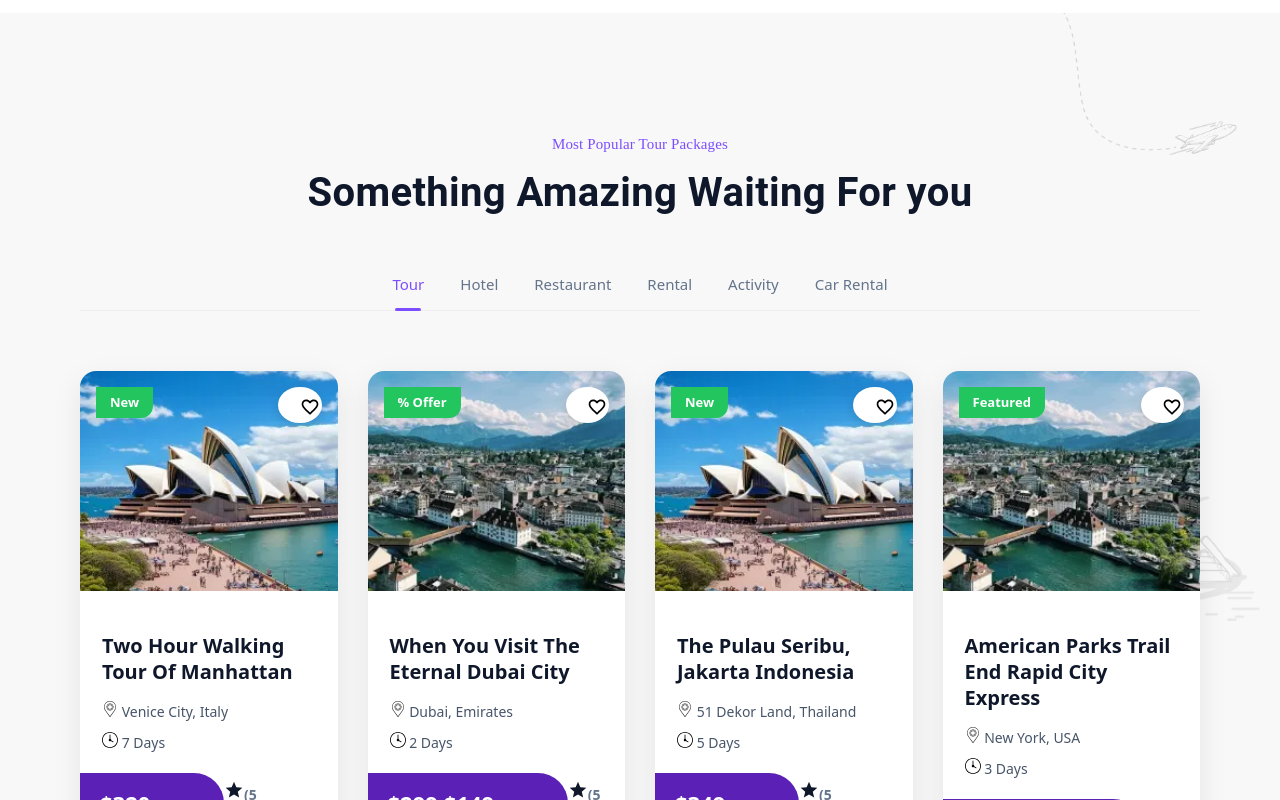
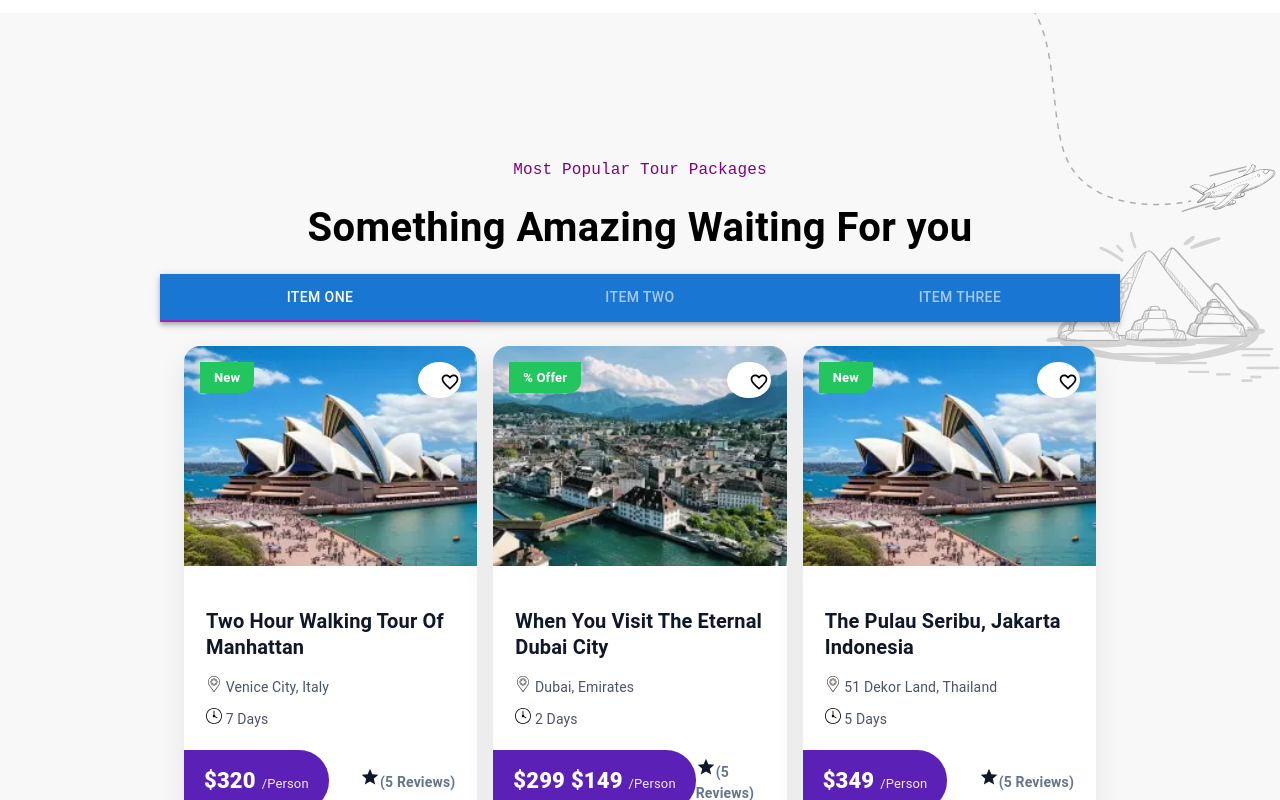
Before and after one commit to irvingRodriguezDev/experiencias-mexico-front, a React (Vite) app: page / in a window 1280 px wide. Shown: the part 1280-2080 px from the top of the page. Built offline with nearby package versions, Linux system fonts and the light colour scheme.

Commit message:
add changues for tours section

```diff
--- a/src/components/Explore/explore.css
+++ b/src/components/Explore/explore.css
@@ -2,7 +2,7 @@
   position: relative;
   height: 80vh;
   min-height: 600px;
-  background: url("/explore/hero.jpg") center/cover no-repeat;
+  background: url("../../assets//banner_explore.png") center/cover no-repeat;
   display: flex;
   align-items: center;
   justify-content: center;
@@ -14,7 +14,7 @@
   position: absolute;
   inset: 0;
   background: linear-gradient(
-    180deg,
+    10deg,
     rgba(0, 0, 0, 0.35),
     rgba(0, 0, 0, 0.15),
     rgba(0, 0, 0, 0.4)
--- a/src/components/Offer/Offer.jsx
+++ b/src/components/Offer/Offer.jsx
@@ -68,11 +68,11 @@ const Offer = () => {
           <PlayArrowIcon />
         </Box>
 
-        <Box className='banner-content'>
+        {/* <Box className='banner-content'>
           <span>Enjoy Summer Deals</span>
           <h3>Up to 40% Discount!</h3>
           <Button className='banner-btn'>SEE DETAILS →</Button>
-        </Box>
+        </Box> */}
       </Box>
     </section>
   );
--- a/src/components/Tours/Tours.jsx
+++ b/src/components/Tours/Tours.jsx
@@ -1,10 +1,51 @@
-import { Box, Typography } from "@mui/material";
+import { Box, Grid, Typography } from "@mui/material";
 import TourCard from "./TourCard";
 import "./tours.css";
 import avion from "../../assets/avion.webp";
 import piramides from "../../assets/piramides.webp";
+import volcan from "../../assets/volcan.webp";
 import sidney from "../../assets/sidney.webp";
 import venecia from "../../assets/venecia.webp";
+import PropTypes from "prop-types";
+import { useTheme } from "@mui/material/styles";
+import AppBar from "@mui/material/AppBar";
+import Tabs from "@mui/material/Tabs";
+import Tab from "@mui/material/Tab";
+import { useState } from "react";
+import TourIcon from "../icons/TourIcon";
+
+function TabPanel(props) {
+  const { children, value, index, ...other } = props;
+
+  return (
+    <div
+      role='tabpanel'
+      hidden={value !== index}
+      id={`full-width-tabpanel-${index}`}
+      aria-labelledby={`full-width-tab-${index}`}
+      {...other}
+    >
+      {value === index && (
+        <Box sx={{ p: 3 }}>
+          <Typography>{children}</Typography>
+        </Box>
+      )}
+    </div>
+  );
+}
+
+TabPanel.propTypes = {
+  children: PropTypes.node,
+  index: PropTypes.number.isRequired,
+  value: PropTypes.number.isRequired,
+};
+
+function a11yProps(index) {
+  return {
+    id: `full-width-tab-${index}`,
+    "aria-controls": `full-width-tabpanel-${index}`,
+  };
+}
 const categories = [
   "Tour",
   "Hotel",
@@ -64,33 +105,128 @@ const tours = [
 ];
 
 const Tours = () => {
+  const theme = useTheme();
+  const [value, setValue] = useState(0);
+
+  const handleChange = (event, newValue) => {
+    setValue(newValue);
+  };
   return (
-    <Box className='tours'>
-      <img src={avion} alt='avion' className='tours-avion' />
-      <img src={piramides} alt='piramides' className='tours-piramides' />
+    <Grid container spacing={2} sx={{ backgroundColor: "#f8f8f8" }}>
+      <Grid size={12} sx={{ display: "flex", justifyContent: "flex-end" }}>
+        <img src={avion} />
+      </Grid>
+      <Grid size={12} sx={{ display: "flex", justifyContent: "flex-end" }}>
+        <img src={piramides} />
+      </Grid>
+      <Grid size={12} sx={{ mt: -30 }}>
+        <Grid container spacing={2}>
+          <Grid size={12}>
+            <Typography
+              sx={{ color: "purple" }}
+              textAlign='center'
+              fontFamily='monospace'
+            >
+              Most Popular Tour Packages
+            </Typography>
+          </Grid>
+          <Grid size={12}>
+            <Typography
+              fontWeight='bold'
+              color='#000'
+              textAlign='center'
+              fontSize='40px'
+            >
+              Something Amazing Waiting For you
+            </Typography>
+          </Grid>
+          <Grid size={12} sx={{ display: "flex", justifyContent: "center" }}>
+            <Box
+              sx={{
+                bgcolor: "transparent",
+                width: "75%",
+              }}
+            >
+              <AppBar position='static'>
+                <Tabs
+                  value={value}
+                  onChange={handleChange}
+                  indicatorColor='secondary'
+                  textColor='inherit'
+                  variant='fullWidth'
+                  aria-label='full width tabs example'
+                >
+                  <Tab label='Item One ' {...a11yProps(0)} />
+                  <Tab label='Item Two' {...a11yProps(1)} />
+                  <Tab label='Item Three' {...a11yProps(2)} />
+                </Tabs>
+              </AppBar>
+              <TabPanel value={value} index={0} dir={theme.direction}>
+                <Grid container spacing={2}>
+                  {tours.map((tour, index) => (
+                    <Grid size={{ xs: 12, sm: 6, md: 4, lg: 4 }} key={index}>
+                      <TourCard key={tour.id} tour={tour} />
+                    </Grid>
+                  ))}
+                </Grid>
+              </TabPanel>
+              <TabPanel value={value} index={1} dir={theme.direction}>
+                {tours.map((tour) => (
+                  <TourCard key={tour.id} tour={tour} />
+                ))}
+              </TabPanel>
+              <TabPanel value={value} index={2} dir={theme.direction}>
+                {tours.map((tour) => (
+                  <TourCard key={tour.id} tour={tour} />
+                ))}
+              </TabPanel>
+            </Box>
+          </Grid>
+        </Grid>
+      </Grid>
+      <Grid size={12} sx={{ display: "flex", justifyContent: "flex-start" }}>
+        <img src={volcan} />
+      </Grid>
+    </Grid>
+    // <>
+    //   <img
+    //     src={piramides}
+    //     alt='piramides'
+    //     style={{ border: "3px solid green" }}
+    //   />
+    //   <Box className='tours'>
+    //     <Box
+    //       sx={{ position: "absolute", display: "flex", justifyContent: "end" }}
+    //     >
+    //       <img src={avion} alt='avion' />
+    //     </Box>
 
-      <Typography className='tours-subtitle'>
-        Most Popular Tour Packages
-      </Typography>
+    //     <Typography className='tours-subtitle'>
+    //       Most Popular Tour Packages
+    //     </Typography>
 
-      <Typography className='tours-title'>
-        Something Amazing Waiting For you
-      </Typography>
+    //     <Typography className='tours-title'>
+    //       Something Amazing Waiting For you
+    //     </Typography>
 
-      <Box className='tours-tabs'>
-        {categories.map((item, i) => (
-          <span key={i} className={`tours-tab ${i === 0 ? "active" : ""}`}>
-            {item}
-          </span>
-        ))}
-      </Box>
+    //     <Box className='tours-tabs'>
+    //       {categories.map((item, i) => (
+    //         <span key={i} className={`tours-tab ${i === 0 ? "active" : ""}`}>
+    //           {item}
+    //         </span>
+    //       ))}
+    //     </Box>
 
-      <Box className='tours-grid'>
-        {tours.map((tour) => (
-          <TourCard key={tour.id} tour={tour} />
-        ))}
-      </Box>
-    </Box>
+    //     <Box className='tours-grid'>
+    //       {tours.map((tour) => (
+    //         <TourCard key={tour.id} tour={tour} />
+    //       ))}
+    //     </Box>
+    //     <Box>
+    //       <img src={volcan} />
+    //     </Box>
+    //   </Box>
+    // </>
   );
 };
 
--- /dev/null
+++ b/src/components/icons/TourIcon.jsx
@@ -0,0 +1,25 @@
+import React from "react";
+
+const TourIcon = ({ width }) => {
+  return (
+    <svg
+      viewBox='0 0 24 24'
+      width={width}
+      xmlns='http://www.w3.org/2000/svg'
+      fill='#000000'
+    >
+      <g id='SVGRepo_bgCarrier' stroke-width='0'></g>
+      <g
+        id='SVGRepo_tracerCarrier'
+        stroke-linecap='round'
+        stroke-linejoin='round'
+      ></g>
+      <g id='SVGRepo_iconCarrier'>
+        <path d='M20 23.003L19.497 23C12.59 22.958 1 22.514 1 20c0-1.09 1.756-1.416 4.187-1.866 1.193-.22 3.677-.682 3.814-1.138-.116-.368-2.117-.889-4.523-.997L4 15.979V15l1 .026c2.06.128 5 .56 5 1.974 0 1.259-2.146 1.656-4.632 2.117-1.18.219-3.153.584-3.382.94.309.97 8.324 1.887 17.515 1.943H20zM9 5.133C9 7.412 6.814 10.5 5 14c-1.814-3.5-4-6.587-4-8.868A4.04 4.04 0 0 1 5 1a4.04 4.04 0 0 1 4 4.132zm-3.435 5.752C6.817 8.66 8 6.562 8 5.132A3.035 3.035 0 0 0 5 2a3.035 3.035 0 0 0-3 3.132c0 1.43 1.183 3.53 2.435 5.753.186.332.376.668.565 1.01.19-.342.379-.678.565-1.01zM7 5a2 2 0 1 1-2-2 2 2 0 0 1 2 2zM6 5a1 1 0 1 0-1 1 1 1 0 0 0 1-1zm17 7.132c0 2.281-2.186 5.368-4 8.868-1.814-3.5-4-6.587-4-8.868a4.002 4.002 0 1 1 8 0zm-3.435 5.753C20.817 15.66 22 13.562 22 12.132a3.003 3.003 0 1 0-6 0c0 1.43 1.183 3.53 2.435 5.753.186.332.376.668.565 1.01.19-.342.379-.678.565-1.01zM21 12a2 2 0 1 1-2-2 2 2 0 0 1 2 2zm-1 0a1 1 0 1 0-1 1 1 1 0 0 0 1-1z'></path>
+        <path fill='none' d='M0 0h24v24H0z'></path>
+      </g>
+    </svg>
+  );
+};
+
+export default TourIcon;
```
Also changed, not shown: src/assets/banner_explore.png (renamed from src/assets/banner.png).
